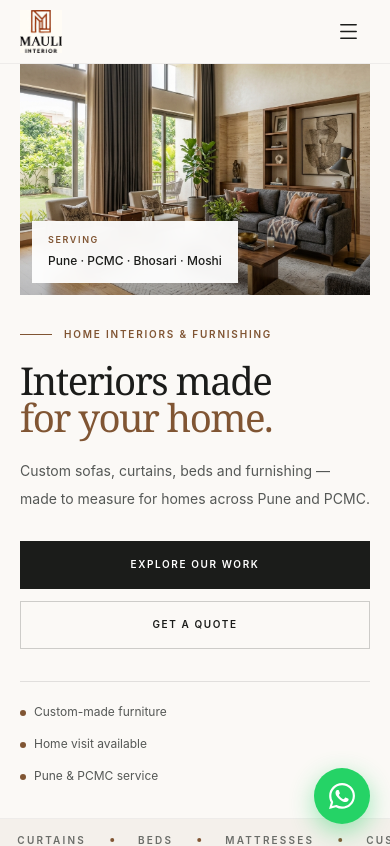
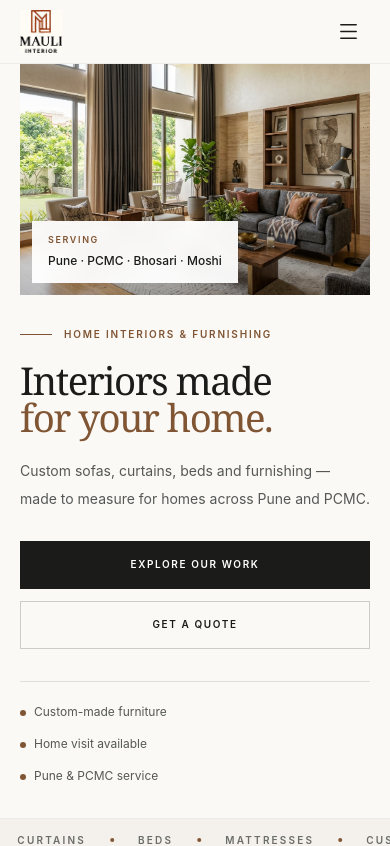
Before and after one commit to thiteswapnil1212-hue/INTERIOR-STORES-WEB, a Next.js app: page / in a window 390 px wide. Shown: the top 846 px of the page. Built offline with nearby package versions, Linux system fonts and the light colour scheme.

Commit message:
Phone constants + desktop-only float

```diff
--- a/src/components/layout/WhatsAppFloat.tsx
+++ b/src/components/layout/WhatsAppFloat.tsx
@@ -2,8 +2,9 @@
 
 import Link from "next/link";
 import { usePathname } from "next/navigation";
+import { WHATSAPP_NUMBER } from "../../lib/contact";
 
-const WHATSAPP_NUMBER = "919921260926";
+
 
 const prefilledMessage = encodeURIComponent(
   "Hello Mauli Interior! I'd like to enquire about your services."
@@ -25,7 +26,7 @@ export default function WhatsAppFloat() {
       target="_blank"
       rel="noopener noreferrer"
       aria-label="Chat with Mauli Interior on WhatsApp"
-      className="fixed bottom-5 right-5 z-40 flex h-14 w-14 items-center justify-center rounded-full bg-[#25d366] text-white shadow-[0_8px_24px_rgba(37,211,102,0.45)] transition-transform duration-300 hover:scale-105 focus-visible:outline-none focus-visible:ring-2 focus-visible:ring-[#25d366] focus-visible:ring-offset-2 md:bottom-8 md:right-8"
+      className="fixed bottom-5 right-5 z-40 hidden h-14 w-14 md:flex items-center justify-center rounded-full bg-[#25d366] text-white shadow-[0_8px_24px_rgba(37,211,102,0.45)] transition-transform duration-300 hover:scale-105 focus-visible:outline-none focus-visible:ring-2 focus-visible:ring-[#25d366] focus-visible:ring-offset-2 md:bottom-8 md:right-8"
     >
       <svg
         width="26"
```
